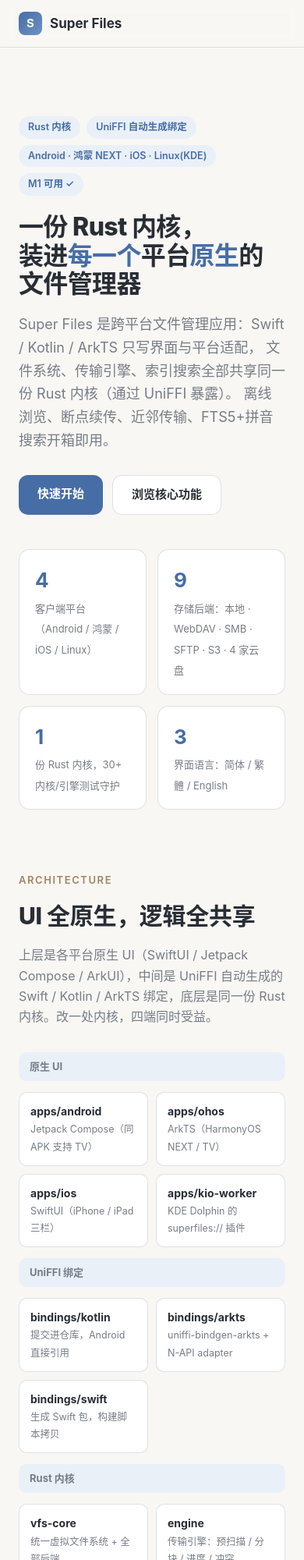
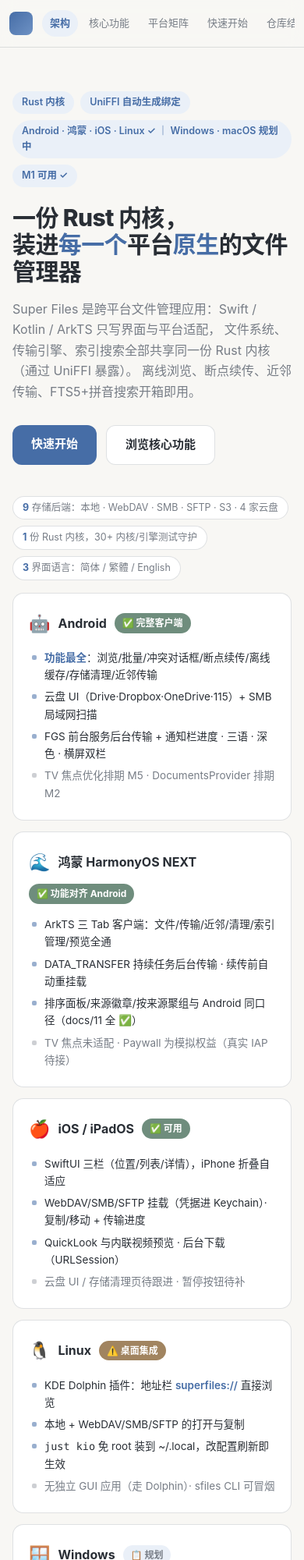
Before and after one commit to bleedingfight/superfiles, a plain HTML site: page website/index.html in a window 390 px wide. Shown: the top 2000 px of the page at 78% size. Drawn offline with Linux system fonts and the light colour scheme.

Commit message:
website: platform support cards (6 OS) + mobile responsiveness
- Replace hero '4 platforms' stat with 6 platform cards
  (Android/鸿蒙/iOS/Linux/Windows/macOS), each with support level
  (full / partial / planned) and gap notes
- Responsive hardening: min(320px,100%) grid guard, scrollable
  mobile nav, small-screen type scale

```diff
--- a/website/index.html
+++ b/website/index.html
@@ -97,10 +97,6 @@
   .btn.primary:hover { text-decoration: none; filter: brightness(1.06); }
   .btn.ghost { background: var(--surface-card); border: 1px solid var(--divider); color: var(--on-surface); }
   .btn.ghost:hover { text-decoration: none; border-color: var(--primary); }
-  .stats { display: grid; grid-template-columns: repeat(auto-fit, minmax(150px, 1fr)); gap: 14px; margin-top: 44px; }
-  .stat { background: var(--surface-card); border: 1px solid var(--divider); border-radius: var(--radius-m); padding: 18px 20px; }
-  .stat b { display: block; font-size: 26px; color: var(--primary); }
-  .stat span { font-size: 13px; color: var(--on-variant); }
 
   /* ===== 架构图 ===== */
   .arch { display: grid; gap: 14px; }
@@ -120,7 +116,8 @@
   .arch-note { font-size: 13px; color: var(--on-variant); margin-top: 14px; }
 
   /* ===== 功能网格 ===== */
-  .grid { display: grid; grid-template-columns: repeat(auto-fill, minmax(320px, 1fr)); gap: 16px; }
+  /* min(320px,100%)：360px 手机屏（内容宽 312px）下不溢出，PC 上仍是多列 */
+  .grid { display: grid; grid-template-columns: repeat(auto-fill, minmax(min(320px, 100%), 1fr)); gap: 16px; }
   .feature h3 { display: flex; align-items: center; gap: 10px; }
   .feature .icon {
     width: 34px; height: 34px; border-radius: 9px; flex: none;
@@ -136,6 +133,34 @@
     opacity: .55;
   }
   .feature li b { color: var(--primary); font-weight: 600; }
+  /* ===== 平台支持卡 ===== */
+  .pfacts { display: flex; flex-wrap: wrap; gap: 8px; margin-top: 40px; }
+  .pfact {
+    font-size: 12.5px; padding: 4px 12px; border-radius: 999px;
+    background: var(--surface-card); border: 1px solid var(--divider); color: var(--on-variant);
+  }
+  .pfact b { color: var(--primary); }
+  .platforms { display: grid; grid-template-columns: repeat(auto-fill, minmax(min(320px, 100%), 1fr)); gap: 14px; margin-top: 16px; }
+  .pcard { background: var(--surface-card); border: 1px solid var(--divider); border-radius: var(--radius-m); padding: 20px; }
+  .pcard .head { display: flex; align-items: center; gap: 10px; margin-bottom: 12px; }
+  .pcard .head .emoji { font-size: 22px; }
+  .pcard .head b { font-size: 16px; }
+  .pcard .head .os { margin-left: auto; font-size: 12px; color: var(--on-variant); white-space: nowrap; }
+  .status {
+    display: inline-block; font-size: 12px; font-weight: 700; padding: 3px 10px; border-radius: 999px; white-space: nowrap;
+  }
+  .status.full { color: #fff; background: var(--success); }
+  .status.part { color: #fff; background: var(--primary-warm); }
+  .status.plan { color: var(--on-variant); background: var(--surface-tint); }
+  .pcard ul { list-style: none; font-size: 13.5px; }
+  .pcard li { padding: 3px 0 3px 20px; position: relative; color: var(--on-surface); }
+  .pcard li::before {
+    content: ""; position: absolute; left: 4px; top: 11px;
+    width: 6px; height: 6px; border-radius: 2px; background: var(--primary); opacity: .55;
+  }
+  .pcard li.miss { color: var(--on-variant); }
+  .pcard li.miss::before { background: var(--outline); }
+  .pcard li b { color: var(--primary); font-weight: 600; }
   .num { font-variant-numeric: tabular-nums; color: var(--primary-warm); font-weight: 700; }
 
   /* ===== 平台矩阵 ===== */
@@ -185,10 +210,24 @@
   footer .copy { max-width: var(--maxw); margin: 0 auto; padding: 0 24px 28px; font-size: 12.5px; color: var(--outline); }
 
   @media (max-width: 720px) {
-    nav.links { display: none; }
-    .hero h1 { font-size: 32px; }
+    /* 小屏导航：横向滚动条替代隐藏的锚点，章节跳转保留 */
+    .nav-inner { gap: 12px; padding: 0 12px; }
+    nav.links {
+      display: flex; margin-left: 0; overflow-x: auto; scrollbar-width: none;
+      -webkit-overflow-scrolling: touch;
+    }
+    nav.links::-webkit-scrollbar { display: none; }
+    nav.links a { white-space: nowrap; padding: 6px 10px; font-size: 13px; }
+    .brand span:last-child, .brand { font-size: 0; gap: 0; }
+    .brand .logo { font-size: 15px; }
+    section { padding: 52px 16px 8px; }
+    .hero { padding-top: 56px; }
+    .hero h1 { font-size: 30px; }
+    .hero p.sub { font-size: 16px; }
+    h2 { font-size: 24px; }
     .arch-layer { grid-template-columns: 1fr; }
     .arch-tag { justify-content: flex-start; padding: 8px 14px; }
+    .pcard .head { flex-wrap: wrap; }
   }
 </style>
 </head>
@@ -213,7 +252,7 @@
   <div class="badges">
     <span class="pill">Rust 内核</span>
     <span class="pill">UniFFI 自动生成绑定</span>
-    <span class="pill">Android · 鸿蒙 NEXT · iOS · Linux(KDE)</span>
+    <span class="pill">Android · 鸿蒙 · iOS · Linux ✓ ｜ Windows · macOS 规划中</span>
     <span class="pill">M1 可用 ✓</span>
   </div>
   <h1>一份 Rust 内核，<br>装进<span class="accent">每一个</span>平台<span class="accent">原生</span>的文件管理器</h1>
@@ -226,11 +265,65 @@
     <a class="btn primary" href="#quickstart">快速开始</a>
     <a class="btn ghost" href="#features">浏览核心功能</a>
   </div>
-  <div class="stats">
-    <div class="stat"><b>4</b><span>客户端平台（Android / 鸿蒙 / iOS / Linux）</span></div>
-    <div class="stat"><b>9</b><span>存储后端：本地 · WebDAV · SMB · SFTP · S3 · 4 家云盘</span></div>
-    <div class="stat"><b>1</b><span>份 Rust 内核，30+ 内核/引擎测试守护</span></div>
-    <div class="stat"><b>3</b><span>界面语言：简体 / 繁體 / English</span></div>
+  <!-- ===== 平台支持一览 ===== -->
+  <div class="pfacts">
+    <span class="pfact"><b>9</b> 存储后端：本地 · WebDAV · SMB · SFTP · S3 · 4 家云盘</span>
+    <span class="pfact"><b>1</b> 份 Rust 内核，30+ 内核/引擎测试守护</span>
+    <span class="pfact"><b>3</b> 界面语言：简体 / 繁體 / English</span>
+  </div>
+  <div class="platforms">
+    <div class="pcard">
+      <div class="head"><span class="emoji">🤖</span><b>Android</b><span class="status full">✅ 完整客户端</span></div>
+      <ul>
+        <li><b>功能最全</b>：浏览/批量/冲突对话框/断点续传/离线缓存/存储清理/近邻传输</li>
+        <li>云盘 UI（Drive·Dropbox·OneDrive·115）+ SMB 局域网扫描</li>
+        <li>FGS 前台服务后台传输 + 通知栏进度 · 三语 · 深色 · 横屏双栏</li>
+        <li class="miss">TV 焦点优化排期 M5 · DocumentsProvider 排期 M2</li>
+      </ul>
+    </div>
+    <div class="pcard">
+      <div class="head"><span class="emoji">🌊</span><b>鸿蒙 HarmonyOS NEXT</b><span class="status full">✅ 功能对齐 Android</span></div>
+      <ul>
+        <li>ArkTS 三 Tab 客户端：文件/传输/近邻/清理/索引管理/预览全通</li>
+        <li>DATA_TRANSFER 持续任务后台传输 · 续传前自动重挂载</li>
+        <li>排序面板/来源徽章/按来源聚组与 Android 同口径（docs/11 全 ✅）</li>
+        <li class="miss">TV 焦点未适配 · Paywall 为模拟权益（真实 IAP 待接）</li>
+      </ul>
+    </div>
+    <div class="pcard">
+      <div class="head"><span class="emoji">🍎</span><b>iOS / iPadOS</b><span class="status full">✅ 可用</span></div>
+      <ul>
+        <li>SwiftUI 三栏（位置/列表/详情），iPhone 折叠自适应</li>
+        <li>WebDAV/SMB/SFTP 挂载（凭据进 Keychain）· 复制/移动 + 传输进度</li>
+        <li>QuickLook 与内联视频预览 · 后台下载（URLSession）</li>
+        <li class="miss">云盘 UI / 存储清理页待跟进 · 暂停按钮待补</li>
+      </ul>
+    </div>
+    <div class="pcard">
+      <div class="head"><span class="emoji">🐧</span><b>Linux</b><span class="status part">⚠️ 桌面集成</span></div>
+      <ul>
+        <li>KDE Dolphin 插件：地址栏 <b>superfiles://</b> 直接浏览</li>
+        <li>本地 + WebDAV/SMB/SFTP 的打开与复制</li>
+        <li><code>just kio</code> 免 root 装到 ~/.local，改配置刷新即生效</li>
+        <li class="miss">无独立 GUI 应用（走 Dolphin）· sfiles CLI 可冒烟</li>
+      </ul>
+    </div>
+    <div class="pcard">
+      <div class="head"><span class="emoji">🪟</span><b>Windows</b><span class="status plan">📋 规划</span></div>
+      <ul>
+        <li>目标平台，客户端尚未开始</li>
+        <li>Rust 内核纯跨平台，无已知平台阻塞</li>
+        <li class="miss">暂无界面代码；落地前可先以 sfiles CLI 体验内核</li>
+      </ul>
+    </div>
+    <div class="pcard">
+      <div class="head"><span class="emoji">💻</span><b>macOS</b><span class="status plan">📋 规划</span></div>
+      <ul>
+        <li>目标平台，客户端尚未开始</li>
+        <li>与 iOS 共享 Swift 绑定与 SwiftUI 组件，落地路径最短</li>
+        <li class="miss">暂无界面代码；需 macOS + Xcode 起工程</li>
+      </ul>
+    </div>
   </div>
 </section>
 
```
